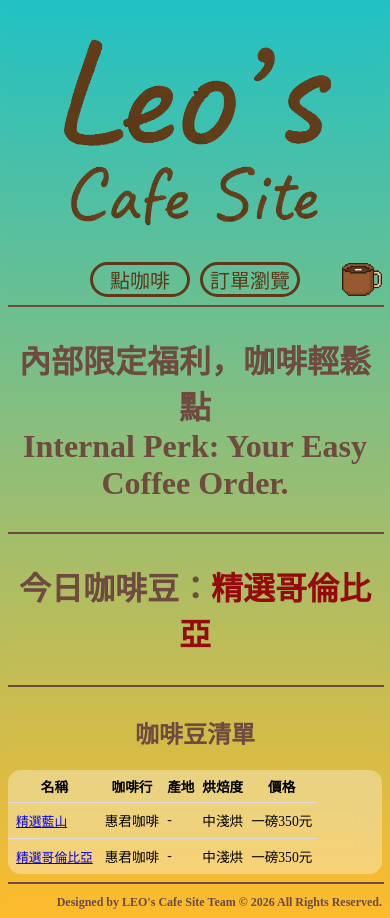
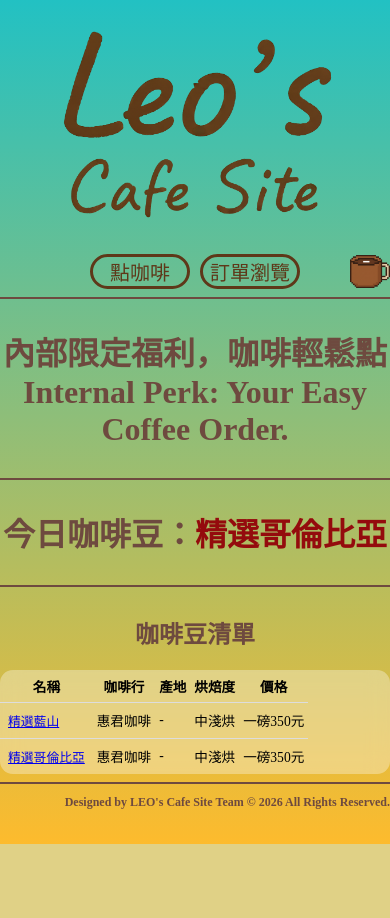
Before and after one commit to leo61405xyz/LEOsCafeSite, a Django app: page / in a window 390 px wide. After the commit the page ends 844 px from the top, so only its background shows below. Run offline with Django 5.2, Linux system fonts and the light colour scheme; data comes from the database, SQL or seed files in the repository.

Commit message:
fix(ui): improve mobile responsive layout and background gradient

```diff
--- a/static/css/style.css
+++ b/static/css/style.css
@@ -1,7 +1,8 @@
 html, body {
     min-height: 100vh;
     background: linear-gradient(to bottom, rgba(34, 193, 195, 1), rgba(253, 187, 45, 1));
-    height: auto;
+    background-attachment: fixed; /* 讓背景固定在螢幕，不隨捲軸滾動 */
+    margin: 0;
 }
 
 td {
@@ -157,12 +158,15 @@
         overflow-x: auto; /* 如果內容還是太寬，允許左右滑動 */
         white-space: nowrap; /* 避免文字過度斷行造成高度爆炸 */
         font-size: 0.85rem; /* 稍微縮小字體 */
+        table-layout: fixed; /* 強制固定佈局 */
+        width: 100%;
     }
 
     .all-coffee-table th,
     .all-coffee-table td {
         padding: 6px 4px; /* 縮小內距，把空間還給文字 */
         text-align: center; /* 手機上置中通常看起來比較整齊 */
+        word-wrap: break-word; /* 避免長字串撐破格子 */
     }
 
     /* 針對「編輯」與「刪除」按鈕 */
```
